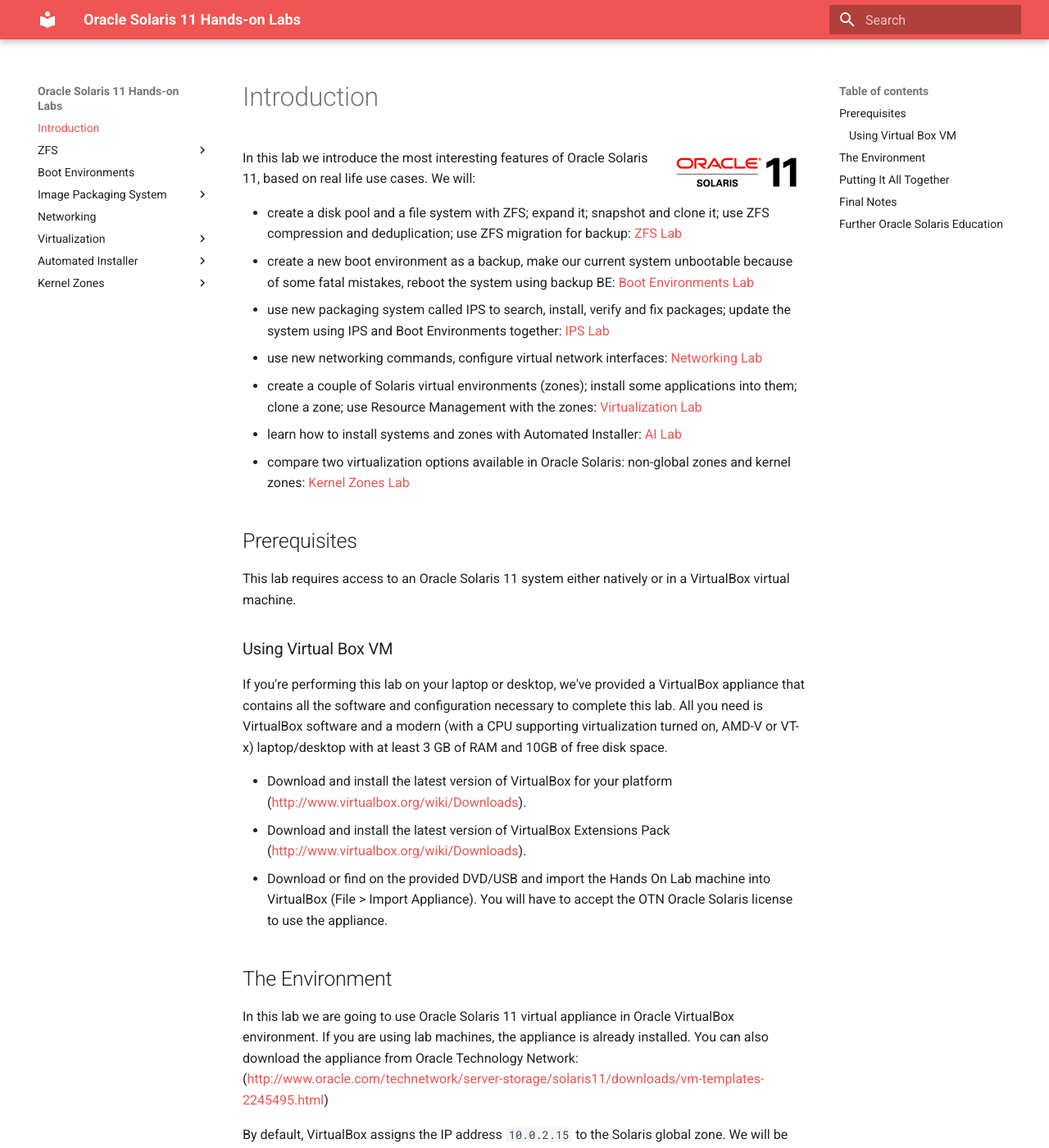
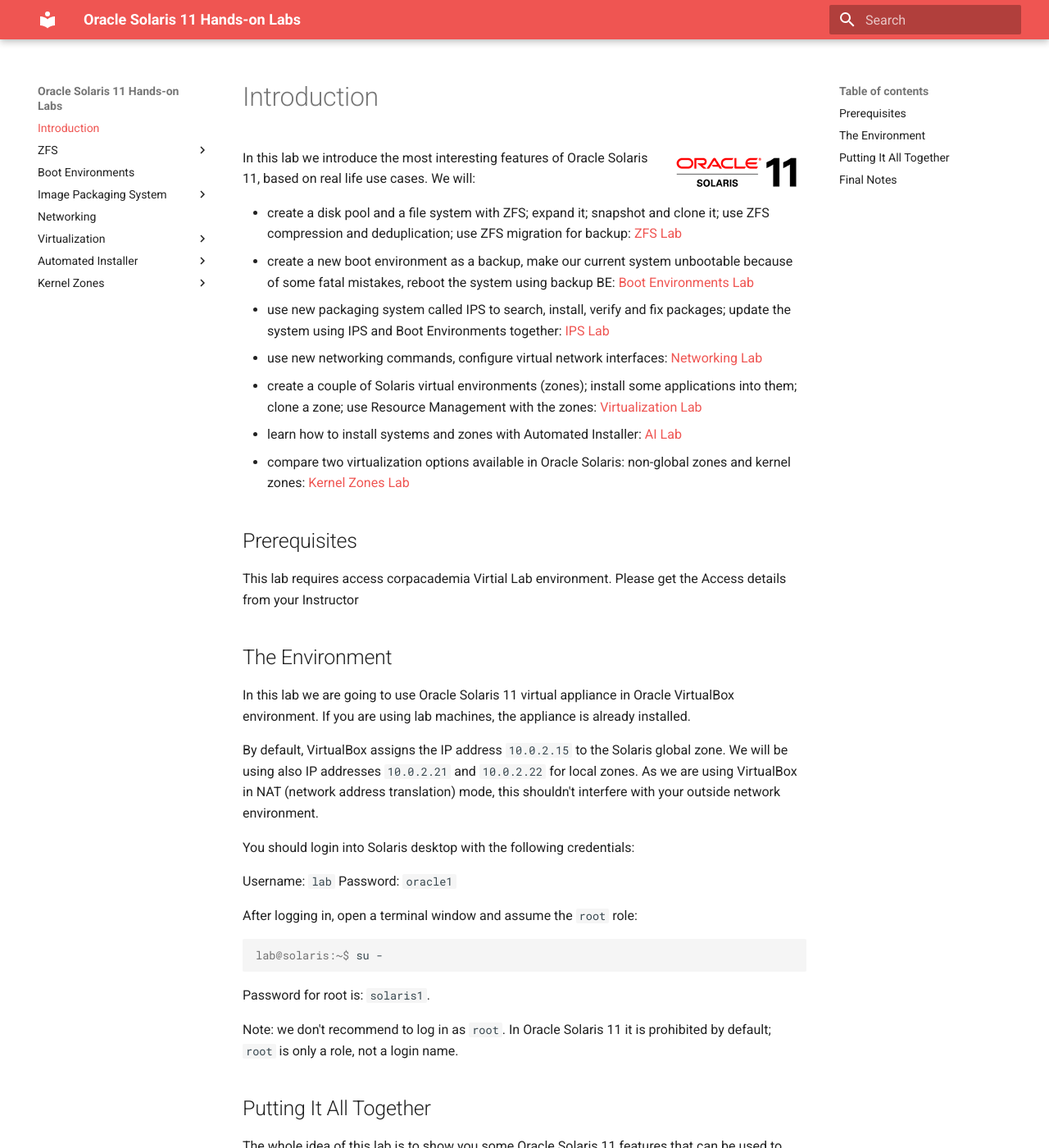
Before and after one commit to corpacademia/Oracle_Solaris11_hol, an MkDocs documentation site: the page built from docs/index.md, in a window 1280 px wide and 1400 px high. Shown: the whole window at 82% size. Built offline with MkDocs 1.6.1 and Material for MkDocs 9.7.7, drawn with Linux system fonts in a browser that asks for light colours; old or Windows-style settings are respelled for this version of MkDocs; some of the changed text lies outside the part shown.

Commit message:
Update index.md

````diff
--- a/docs/index.md
+++ b/docs/index.md
@@ -23,32 +23,15 @@
 Prerequisites
 -------------
 
-This lab requires access to an Oracle Solaris 11 system either natively or in a
-VirtualBox virtual machine.
+This lab requires access corpacademia Virtial Lab environment. Please get the Access details from your Instructor
 
-### Using Virtual Box VM
-
-If you're performing this lab on your laptop or desktop, we've provided
-a VirtualBox appliance that contains all the software and configuration
-necessary to complete this lab. All you need is VirtualBox software and
-a modern (with a CPU supporting virtualization turned on, AMD-V or VT-x)
-laptop/desktop with at least 3 GB of RAM and 10GB of free disk space.
-
--   Download and install the latest version of VirtualBox for your
-    platform (http://www.virtualbox.org/wiki/Downloads).
--   Download and install the latest version of VirtualBox Extensions
-    Pack (http://www.virtualbox.org/wiki/Downloads).
--   Download or find on the provided DVD/USB and import the Hands On Lab
-    machine into VirtualBox (File &gt; Import Appliance). You will have
-    to accept the OTN Oracle Solaris license to use the appliance.
 
 The Environment
 ---------------
 
 In this lab we are going to use Oracle Solaris 11 virtual appliance in
 Oracle VirtualBox environment. If you are using lab machines, the
-appliance is already installed. You can also download the appliance from
-Oracle Technology Network: (http://www.oracle.com/technetwork/server-storage/solaris11/downloads/vm-templates-2245495.html)
+appliance is already installed.
 
 By default, VirtualBox assigns the IP address `10.0.2.15` to the Solaris
 global zone. We will be using also IP addresses `10.0.2.21` and `10.0.2.22`
@@ -98,28 +81,3 @@
 ``` console
 root@solaris:~# pkg set-publisher -G '*' -M '*' -g http://pkg.oracle.com/solaris/release -P solaris
 ```
-
-Further Oracle Solaris Education
---------------------------------
-
-This Hands-on Lab is just and introduction in Oracle Solaris 11 world.
-We highly recommend to continue your education with Oracle University.
-There is a full set of new courses covering Oracle Solaris 11:
-
--   Transition to Oracle Solaris 11
--   What's New in Oracle Solaris 11
--   What's New in Oracle Solaris 11 (Self-Study)
--   Oracle Solaris 11 System Administration
--   Oracle Solaris 11 Advanced System Administration
-
-Get more details at the Oracle University page:
-<http://bit.ly/OracleSolaris11Edu> .
-
-If you prefer to study Oracle Solaris 11 on your own, there are a lot of books
-available: [Oracle Solaris 11 books on Amazon](https://www.amazon.com/s/ref=nb_sb_noss?url=search-alias%3Daps&field-keywords=oracle+solaris+11)
-
-Don't miss Oracle Solaris channel on YouTube: https://www.youtube.com/OracleSolaris and especially the screencasts of most of the labs in this course:
-
-- [Season 1: The Basics](https://www.youtube.com/playlist?list=PLrEMJQQgYLXhZ9-Qfc2tOVl1xNccg-Fvh)
-- [Season 2: Cloud in a Box](https://www.youtube.com/playlist?list=PLrEMJQQgYLXi9BJb0zd2hU63EP4qHqiQl)
-- [Season 3: Tips and Tricks](https://www.youtube.com/playlist?list=PLrEMJQQgYLXgyH6YC-OVIhnTIwwkaPpRP)
````
